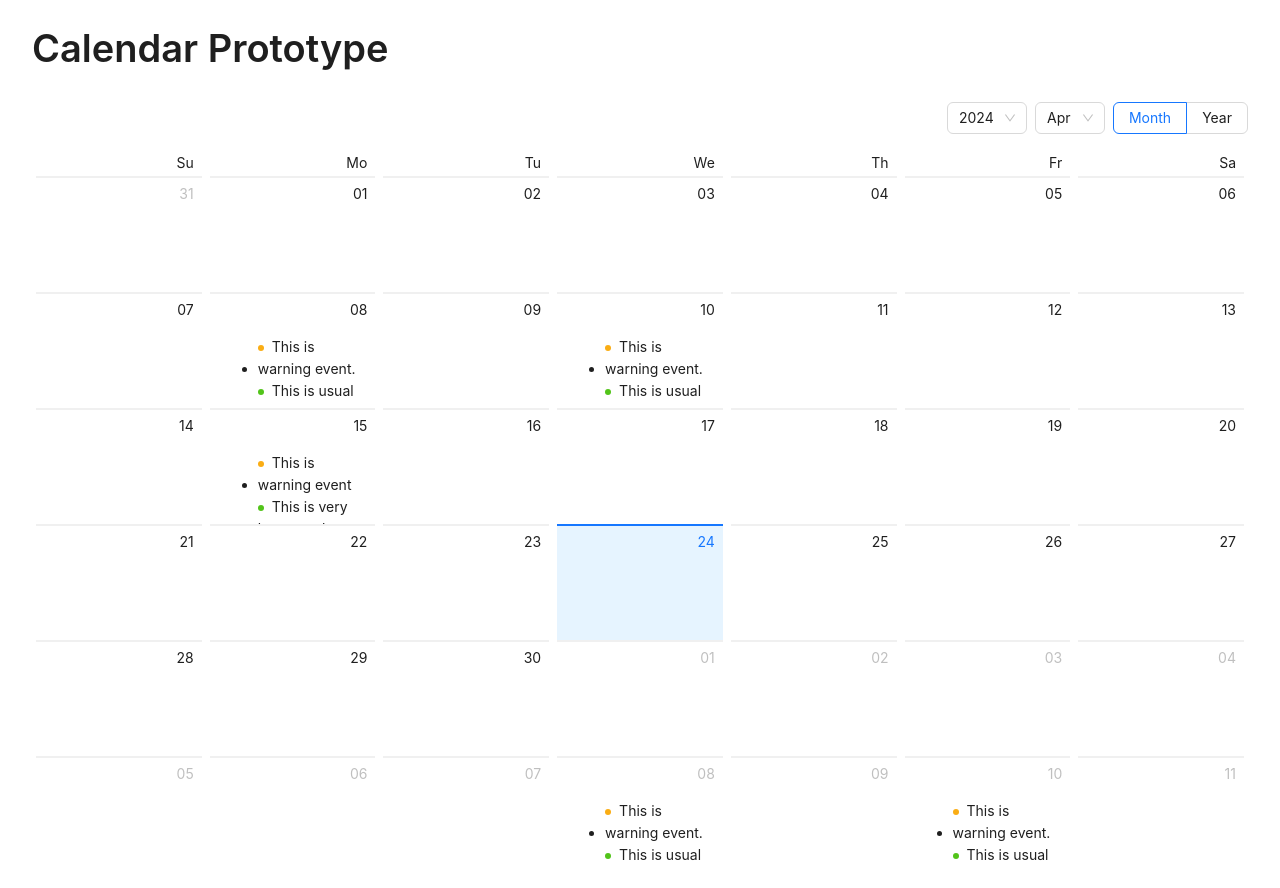
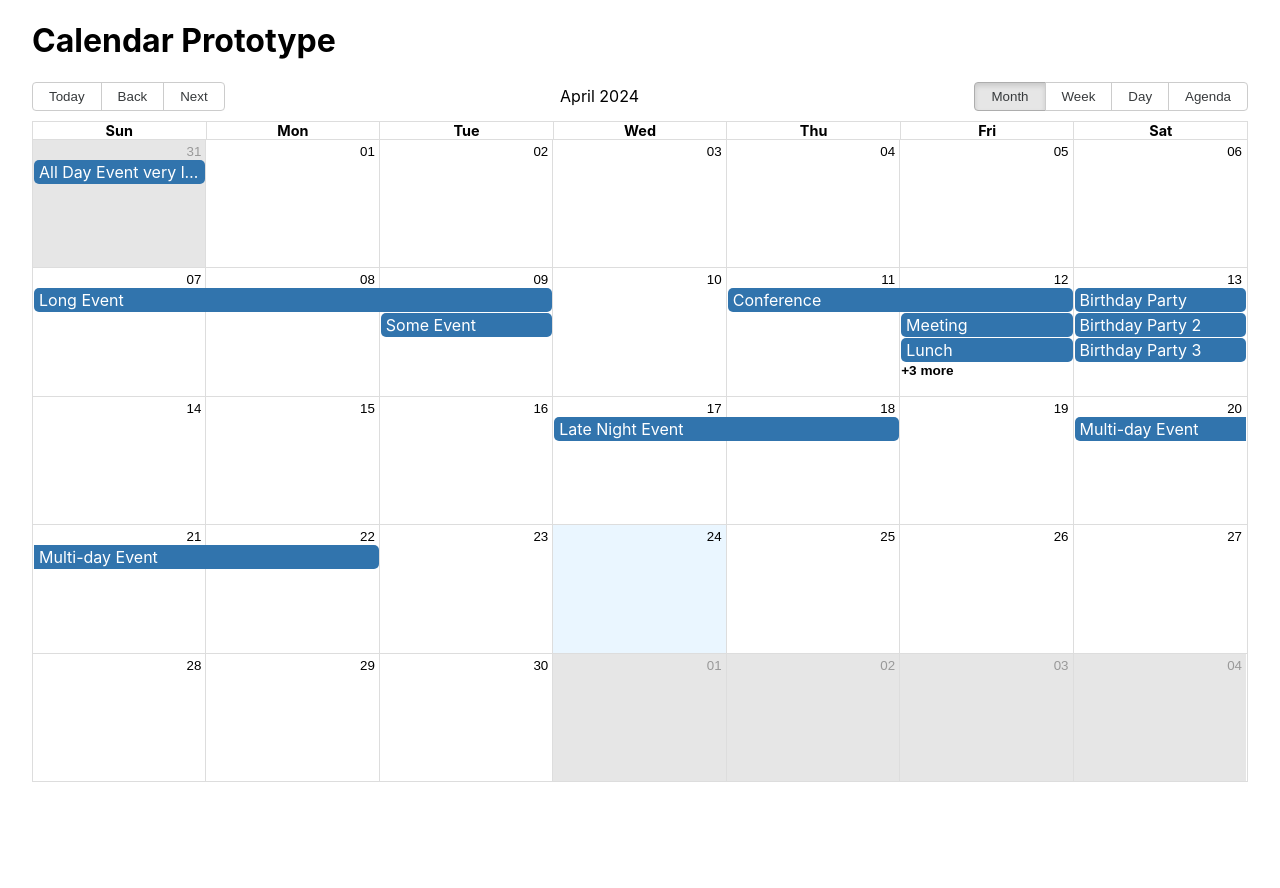
Before and after one commit to cedric066/eds-calendar-prototype, a React (Create React App) app: page / in a window 1280 px wide. After the commit the page ends 800 px from the top, so only its background shows below. Built offline with nearby package versions, Linux system fonts and the light colour scheme.

Commit message:
Swapped antd for react-big-calendar

```diff
--- a/package.json
+++ b/package.json
@@ -6,8 +6,9 @@
     "@testing-library/jest-dom": "^5.17.0",
     "@testing-library/react": "^13.4.0",
     "@testing-library/user-event": "^13.5.0",
-    "antd": "^5.16.4",
+    "moment": "^2.30.1",
     "react": "^18.2.0",
+    "react-big-calendar": "^1.12.0",
     "react-dom": "^18.2.0",
     "react-scripts": "5.0.1",
     "web-vitals": "^2.1.4"
--- a/public/index.html
+++ b/public/index.html
@@ -24,7 +24,7 @@
       work correctly both with client-side routing and a non-root public URL.
       Learn how to configure a non-root public URL by running `npm run build`.
     -->
-    <title>React App</title>
+    <title>Calendar Prototype</title>
   </head>
   <body>
     <noscript>You need to enable JavaScript to run this app.</noscript>
--- a/src/App.js
+++ b/src/App.js
@@ -1,117 +1,27 @@
 // WARNING: THIS IS A PROTOTYPE - SOME FUNCTIONALITY MAY BE MISSING
 import React from "react";
-import { Badge, Calendar, Typography } from "antd";
+import events from "./events";
+import { Calendar, momentLocalizer } from "react-big-calendar";
+import moment from "moment";
+import "react-big-calendar/lib/css/react-big-calendar.css";
 
-// Get the text components we need from Typography
-const { Title } = Typography;
-
-// Get an event list for a certain day (when in month view)
-const getListData = (value) => {
-  let listData;
-  switch (value.date()) {
-    case 8:
-      listData = [
-        {
-          type: 'warning',
-          content: 'This is warning event.',
-        },
-        {
-          type: 'success',
-          content: 'This is usual event.',
-        },
-      ];
-      break;
-    case 10:
-      listData = [
-        {
-          type: 'warning',
-          content: 'This is warning event.',
-        },
-        {
-          type: 'success',
-          content: 'This is usual event.',
-        },
-        {
-          type: 'error',
-          content: 'This is error event.',
-        },
-      ];
-      break;
-    case 15:
-      listData = [
-        {
-          type: 'warning',
-          content: 'This is warning event',
-        },
-        {
-          type: 'success',
-          content: 'This is very long usual event......',
-        },
-        {
-          type: 'error',
-          content: 'This is error event 1.',
-        },
-        {
-          type: 'error',
-          content: 'This is error event 2.',
-        },
-        {
-          type: 'error',
-          content: 'This is error event 3.',
-        },
-        {
-          type: 'error',
-          content: 'This is error event 4.',
-        },
-      ];
-      break;
-    default:
-  }
-  return listData || [];
-};
-
-// Get notes for a certain month (when in year view)
-const getMonthData = (value) => {
-  if (value.month() === 8) {
-    return 1394;
-  }
-};
+// Set the locale for the calendar
+const localizer = momentLocalizer(moment);
 
 // Render the calendar
 function App() {
-  const monthCellRender = (value) => {
-    const num = getMonthData(value);
-    return num ? (
-      <div className="notes-month">
-        <section>{num}</section>
-        <span>Backlog number</span>
-      </div>
-    ) : null;
-  };
-
-  const dateCellRender = (value) => {
-    const listData = getListData(value);
-    return (
-      <ul className="events">
-        {listData.map((item) => (
-          <li key={item.content}>
-            <Badge status={item.type} text={item.content} />
-          </li>
-        ))}
-      </ul>
-    );
-  };
-
-  const cellRender = (current, info) => {
-    if (info.type === 'date') return dateCellRender(current);
-    if (info.type === 'month') return monthCellRender(current);
-    return info.originNode;
-  };
-
   return (
     <div className="App">
-      <Title>Calendar Prototype</Title>
-      <Calendar cellRender={cellRender} />
+      <h1>Calendar Prototype</h1>
+      <Calendar
+        defaultDate={new Date(2024, 3, 1)}
+        events={events}
+        localizer={localizer}
+        onShowMore={(events, date) => this.setState({ showModal: true, events })}
+        popup={false}
+        step={60}
+        style={{ height: 700 }}
+      />
     </div>
   );
 }
--- /dev/null
+++ b/src/events.js
@@ -0,0 +1,90 @@
+export default [
+    {
+        'title': 'All Day Event very long title',
+        'allDay': true,
+        'start': new Date(2024, 3, 0),
+        'end': new Date(2024, 3, 1)
+    },
+    {
+        'title': 'Long Event',
+        'start': new Date(2024, 3, 7),
+        'end': new Date(2024, 3, 10)
+    },
+
+    {
+        'title': 'DTS STARTS',
+        'start': new Date(2023, 2, 13, 0, 0, 0),
+        'end': new Date(2023, 2, 20, 0, 0, 0)
+    },
+
+    {
+        'title': 'DTS ENDS',
+        'start': new Date(2023, 10, 6, 0, 0, 0),
+        'end': new Date(2023, 10, 13, 0, 0, 0)
+    },
+
+    {
+        'title': 'Some Event',
+        'start': new Date(2024, 3, 9, 0, 0, 0),
+        'end': new Date(2024, 3, 9, 0, 0, 0)
+    },
+    {
+        'title': 'Conference',
+        'start': new Date(2024, 3, 11),
+        'end': new Date(2024, 3, 13),
+        desc: 'Big conference for important people'
+    },
+    {
+        'title': 'Meeting',
+        'start': new Date(2024, 3, 12, 10, 30, 0, 0),
+        'end': new Date(2024, 3, 12, 12, 30, 0, 0),
+        desc: 'Pre-meeting meeting, to prepare for the meeting'
+    },
+    {
+        'title': 'Lunch',
+        'start': new Date(2024, 3, 12, 12, 0, 0, 0),
+        'end': new Date(2024, 3, 12, 13, 0, 0, 0),
+        desc: 'Power lunch'
+    },
+    {
+        'title': 'Meeting',
+        'start': new Date(2024, 3, 12, 14, 0, 0, 0),
+        'end': new Date(2024, 3, 12, 15, 0, 0, 0)
+    },
+    {
+        'title': 'Happy Hour',
+        'start': new Date(2024, 3, 12, 17, 0, 0, 0),
+        'end': new Date(2024, 3, 12, 17, 30, 0, 0),
+        desc: 'Most important meal of the day'
+    },
+    {
+        'title': 'Dinner',
+        'start': new Date(2024, 3, 12, 20, 0, 0, 0),
+        'end': new Date(2024, 3, 12, 21, 0, 0, 0)
+    },
+    {
+        'title': 'Birthday Party',
+        'start': new Date(2024, 3, 13, 7, 0, 0),
+        'end': new Date(2024, 3, 13, 10, 30, 0)
+    },
+    {
+        'title': 'Birthday Party 2',
+        'start': new Date(2024, 3, 13, 7, 0, 0),
+        'end': new Date(2024, 3, 13, 10, 30, 0)
+    },
+    {
+        'title': 'Birthday Party 3',
+        'start': new Date(2024, 3, 13, 7, 0, 0),
+        'end': new Date(2024, 3, 13, 10, 30, 0)
+    },
+    {
+        'title': 'Late Night Event',
+        'start': new Date(2024, 3, 17, 19, 30, 0),
+        'end': new Date(2024, 3, 18, 2, 0, 0)
+    },
+    {
+        'title': 'Multi-day Event',
+        'start': new Date(2024, 3, 20, 19, 30, 0),
+        'end': new Date(2024, 3, 22, 2, 0, 0)
+    }
+];
```
Also changed, not shown: 1 other file (tests, documents, lock files or other folders).
